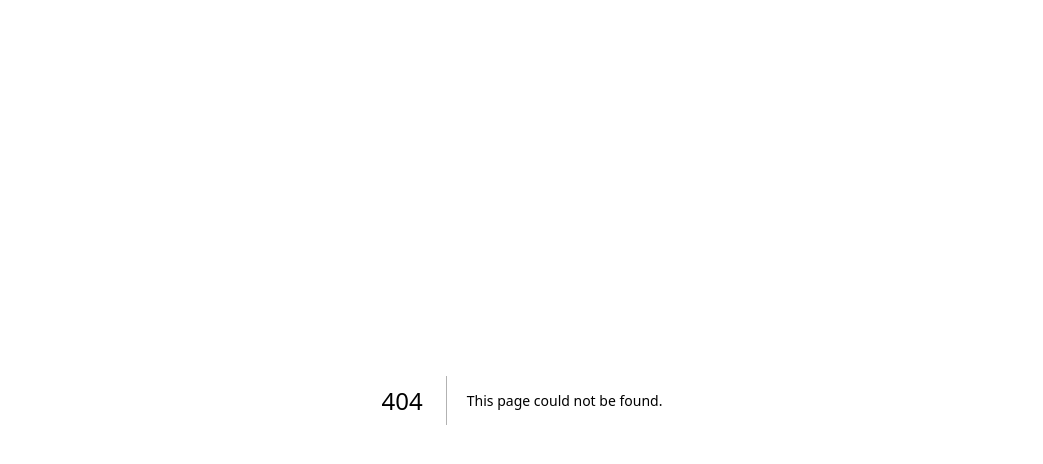
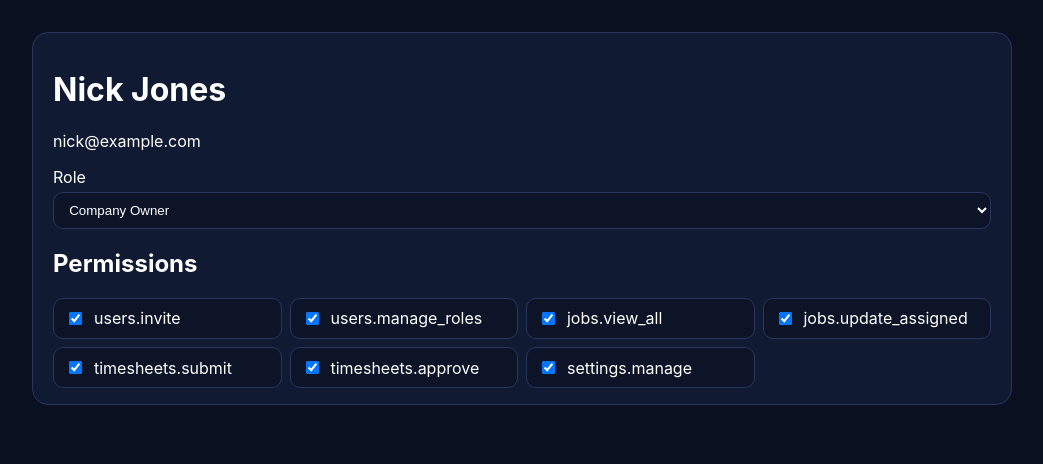
Before and after one commit to plumbedup-wq/Tradepilot, a Next.js app: page /settings/users/1 in a window 1280 px wide. Before the commit this address had no page. Shown: the top 464 px of the page, without its empty margins (118-1161 px from the left). Built offline with nearby package versions, Linux system fonts and the light colour scheme.

Commit message:
Add RBAC schema and settings user management foundation

```diff
--- a/app/dashboard/page.tsx
+++ b/app/dashboard/page.tsx
@@ -1,3 +1,4 @@
+import Link from "next/link";
 import { redirect } from "next/navigation";
 import { createClient } from "@/lib/supabase/server";
 import { LogoutButton } from "@/components/logout-button";
@@ -17,7 +18,7 @@ export default async function DashboardPage() {
       <section className="card">
         <h1>Dashboard</h1>
         <p>You are signed in as {user.email}.</p>
-        <LogoutButton />
+        <div style={{display:"grid",gap:"0.5rem"}}><Link href="/settings/users" className="form-btn" style={{textAlign:"center",textDecoration:"none"}}>Manage Users</Link><LogoutButton /></div>
       </section>
     </main>
   );
--- a/app/globals.css
+++ b/app/globals.css
@@ -25,3 +25,11 @@ input { background: #0d1428; color: #fff; }
 .form-btn { background: #4b6bff; color: #fff; cursor: pointer; border: none; }
 .form-btn:disabled { opacity: .6; cursor: not-allowed; }
 .message { margin: 0; color: #b9c6ff; font-size: .95rem; }
+.settings-shell { width:min(980px, 92vw); margin: 2rem auto; background:#101a33; border:1px solid #2a355f; border-radius:16px; padding:1rem 1.25rem; }
+.settings-head { display:flex; justify-content:space-between; align-items:center; gap:1rem; }
+.users-table { display:grid; gap:.65rem; margin-top:1rem; }
+.user-row { display:grid; grid-template-columns: 1.2fr 1fr auto; gap:1rem; background:#0d1428; border:1px solid #2a355f; padding:.75rem .9rem; border-radius:10px; color:#dce4ff; text-decoration:none; }
+.field { display:grid; gap:.35rem; margin: .8rem 0 1rem; }
+.field select { background:#0d1428; color:#fff; border:1px solid #2a355f; border-radius:10px; padding:.55rem .7rem; }
+.perm-grid { display:grid; gap:.5rem; grid-template-columns: repeat(auto-fit,minmax(220px,1fr)); }
+.perm-item { display:flex; align-items:center; gap:.55rem; border:1px solid #2a355f; border-radius:10px; padding:.6rem .7rem; background:#0d1428; }
--- /dev/null
+++ b/app/settings/users/[id]/page.tsx
@@ -0,0 +1,34 @@
+import { PERMISSIONS, ROLE_LABELS, ROLE_DEFAULT_PERMISSIONS, type RoleSlug } from "@/lib/auth/rbac";
+
+const user = { id: "1", name: "Nick Jones", role: "owner" as RoleSlug, email: "nick@example.com" };
+
+export default function UserDetailPage() {
+  const rolePermissions = new Set(ROLE_DEFAULT_PERMISSIONS[user.role]);
+
+  return (
+    <main className="settings-shell">
+      <h1>{user.name}</h1>
+      <p>{user.email}</p>
+      <label className="field">
+        Role
+        <select defaultValue={user.role}>
+          {Object.entries(ROLE_LABELS).map(([value, label]) => (
+            <option key={value} value={value}>{label}</option>
+          ))}
+        </select>
+      </label>
+
+      <section>
+        <h2>Permissions</h2>
+        <div className="perm-grid">
+          {PERMISSIONS.map((permission) => (
+            <label key={permission} className="perm-item">
+              <input type="checkbox" defaultChecked={rolePermissions.has(permission)} />
+              <span>{permission}</span>
+            </label>
+          ))}
+        </div>
+      </section>
+    </main>
+  );
+}
--- /dev/null
+++ b/lib/auth/rbac.ts
@@ -0,0 +1,29 @@
+export type RoleSlug = "owner" | "admin_ops" | "tradesperson" | "timesheet_only" | "contractor";
+
+export const ROLE_LABELS: Record<RoleSlug, string> = {
+  owner: "Company Owner",
+  admin_ops: "Admin / Operations",
+  tradesperson: "Tradesperson",
+  timesheet_only: "Timesheet Only",
+  contractor: "Contractor"
+};
+
+export const PERMISSIONS = [
+  "users.invite",
+  "users.manage_roles",
+  "jobs.view_all",
+  "jobs.update_assigned",
+  "timesheets.submit",
+  "timesheets.approve",
+  "settings.manage"
+] as const;
+
+export type PermissionKey = (typeof PERMISSIONS)[number];
+
+export const ROLE_DEFAULT_PERMISSIONS: Record<RoleSlug, PermissionKey[]> = {
+  owner: [...PERMISSIONS],
+  admin_ops: ["users.invite", "jobs.view_all", "timesheets.approve", "settings.manage"],
+  tradesperson: ["jobs.update_assigned", "timesheets.submit"],
+  timesheet_only: ["timesheets.submit"],
+  contractor: ["jobs.update_assigned"]
+};
```
Also changed, not shown: app/settings/users/page.tsx (added, +28 -0 lines), 1 other file (tests, documents, lock files or other folders).
